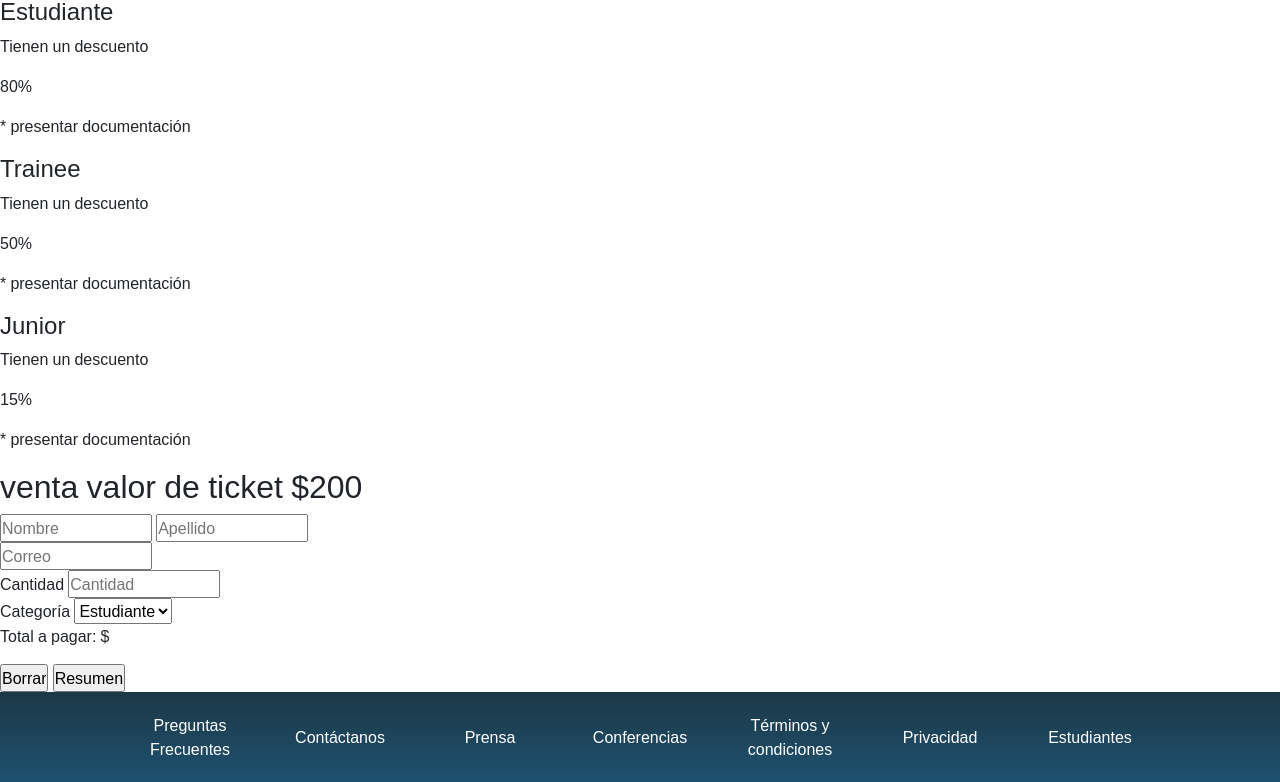
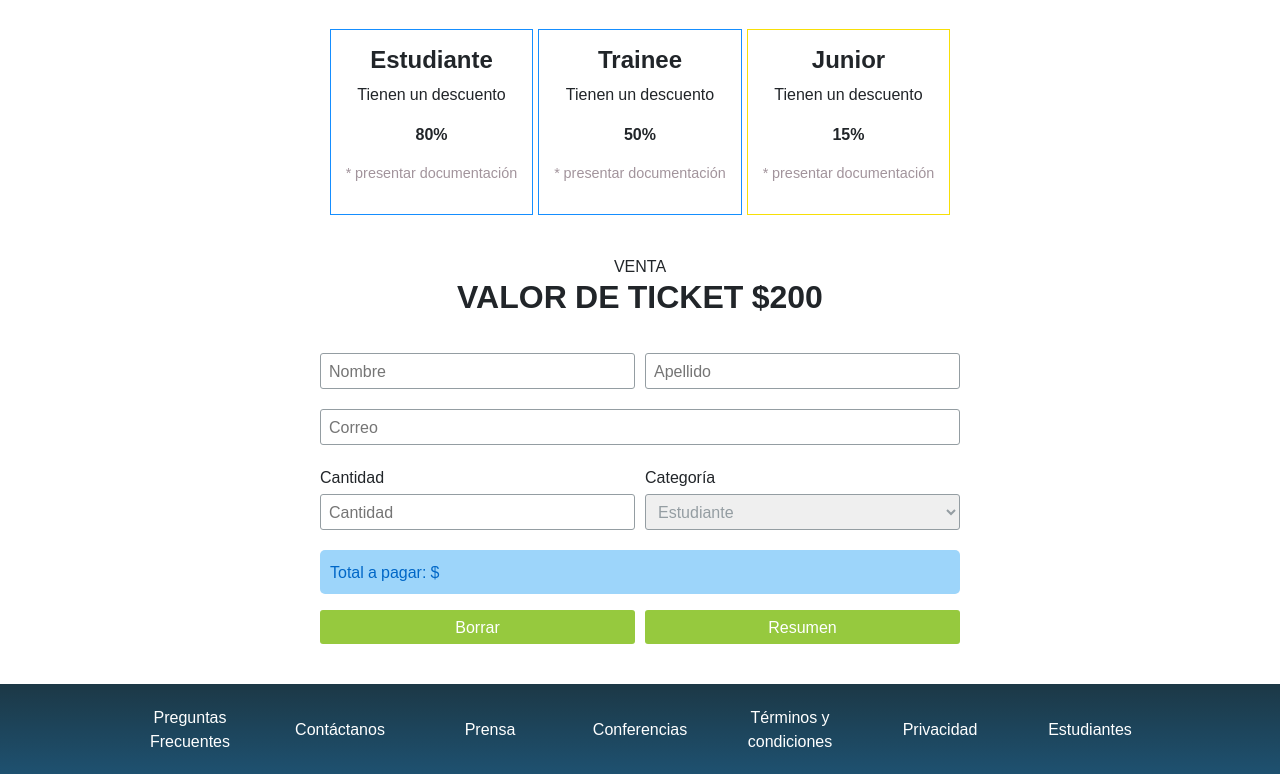
Before and after one commit to Sybil24/primer-tp-codo-a-codo, a plain HTML site: page pages/tickets.html in a window 1280 px wide. Shown: the part 93-875 px from the top of the page. Drawn offline with nearby package versions, Linux system fonts and the light colour scheme; a script that the page names is missing.

Commit message:
agregado estilos, animaciones y queries para tickets.html

```diff
--- a/css/styles.css
+++ b/css/styles.css
@@ -10,8 +10,7 @@ html{
 }
 
 .header{
-
-  /*        NAVIGATION            */
+  /*        NAVEGACIÓN            */
   .navbar {
     background-color: #353a40;
 
@@ -37,6 +36,10 @@ html{
       .nav-item .nav-link {
         color: #949da2;
       }
+      .nav-item .nav-link:hover{
+        transform: scale(1.2);
+        transition: 0.3s ease-in;
+      }
       .nav-item .nav-link-white{
         color: #ffffff;
       }
@@ -45,7 +48,7 @@ html{
       }
     }
   }
-  /*           HERO               */
+  /*           PORTADA              */
   .container-hero{
     background: linear-gradient(to right, #0000006e, #0000006c),
       url(../assets/img/ba1.jpg) no-repeat 28% 72% / cover;
@@ -94,8 +97,9 @@ html{
     }
   }
 }
-/*             MAIN                */
+
 .main {
+  /* ESTILOS PÁGINA PRINCIPAL */
   .section-oradores{
     display: flex;
     flex-direction: column;
@@ -108,14 +112,14 @@ html{
       text-transform: uppercase;
       width: 100%;
     }
-    .container-cards{
+    .container-cards-index{
       display: flex;
       flex-wrap: wrap;
       align-items: center;
       justify-content: center;
       gap: 15px;
 
-      .cards{
+      .cards-index{
         border: 1px solid #949da2;
         border-radius: 5px;
         overflow: hidden;
@@ -219,7 +223,7 @@ html{
       text-align: center;
     }
     /*            FORM               */
-    .form{
+    .form-index{
       display: flex;
       flex-direction: column;
       gap: 10px;
@@ -253,7 +257,122 @@ html{
       }
     }
   }
+
+  /* ESTILOS PÁGINA TICKETS */
+  .container-cards{
+    display: flex;
+    align-items: center;
+    justify-content: center;
+    flex-wrap: wrap;
+    gap: 5px;
+    margin: 2rem 0;
+
+    .cards{
+      border: 1px solid #158eff;
+      text-align: center;
+      transition: transform 0.3s ease-in-out;
+      cursor: pointer;
+
+      & h4{
+        background-color: #158eff;
+        padding: 10px;
+      }
+      & h4, p:nth-of-type(2){
+        font-weight: bold;
+      }
+      &  p:nth-of-type(3){
+        color: #a2949c;
+        font-size: 0.9em;
+        padding: 0 15px;
+      }
+    }
+    .cards:hover{
+      transform: scale(1.1);
+      margin: 5px;
+      box-shadow: 0px 5px 5px #888888;
+    }
+    .cards:last-of-type{
+      border: 1px solid #f7df07;
+
+      & h4{
+        background-color: #f7df07;
+      }
+    }
+  }
+  .container-form{
+    display: flex;
+    flex-direction: column;
+    gap: 20px;
+
+    .title-form h2{
+      background-color: #5b656e;
+      font-weight: bold;
+      padding: 10px 0;
+      text-align: center;
+      text-transform: uppercase;
+    }
+    /*    FORMULARIO    */
+    .form{
+      min-width: 300px;
+      margin: 0 auto 20px;
+      width: 50%;
+
+      .container-user{
+        display: flex;
+        gap: 10px;
+      }
+      .container-mail{
+        margin: 20px 0;
+      }
+      .container-label{
+        display: flex;
+        gap: 10px;
+
+        .cantidad, .categoria{
+          flex: 1;
+        }
+        .cantidad label, .categoria label{
+          padding-bottom: 5px;
+        }
+      }
+      .container-info{
+        margin: 20px 0;
+
+        .container-precio p{
+          background-color: #9dd5fa;
+          border-radius: 5px;
+          color: #0067c7;
+          padding: 10px;
+        }
+        .container-buttons{
+          display: flex;
+          gap: 10px;
+
+          & input{
+            background-color: #96c93e;
+            border: none;
+            border-radius: 3px;
+            color: #fff;
+            padding: 5px;
+          }
+          & input:active{
+            animation: movimientoVertical 0.8s linear both;
+          }
+        }
+      }
+      & input, .categoria select{
+        border: 1px solid #242525;
+        border-radius: 3px;
+        outline: none;
+        padding: 5px 8px;
+        width: 100%;
+        color: #949da2;
+      }
+    }
+  }
 }
+
+
 /*            FOOTER                */
 .footer{
   background: linear-gradient(#1c3846, #1e5170 );
@@ -275,7 +394,27 @@ html{
   }
 }
 
-/*         MEDIA QUERIES            */
+/*         ANIMACIONES              */
+/* INPUT SUBMIT TICKETS */
+@keyframes movimientoVertical{
+  0%, 100%{
+    transform: translateY(0);
+  }
+  10%,30%,50%,70%{
+    transform: translateY(-8px);
+  }
+  20%,40%,60%{
+    transform: translateY(8px);
+  }
+  80%{
+    transform: translateY(6.4px);
+  }
+  90%{
+    transform: translateY(-6.4px);
+  }
+}
+
+/*         MEDIA QUERIES             */
 @media screen and (min-width: 920px) {
   *{
     transition: 0.5s ease;
@@ -319,6 +458,7 @@ html{
 
   .main{
 
+  /* ESTILOS PÁGINA PRINCIPAL */
     .section-oradores{
       .title-oradores{
         background-color: #ffffff;
@@ -329,7 +469,7 @@ html{
           font-size: .4em;
         }
       }
-      .container-cards .cards{
+      .container-cards-index .cards-index{
         width: 300px;
       }
     }
@@ -351,13 +491,52 @@ html{
           font-size: .4em;
         }
       }
-      .form .container-inputs{
+      .form-index .container-inputs{
         flex-direction: row;
         gap: 30px;
       }
-      .form .input-form-submit{
+      .form-index .input-form-submit{
         padding: 8px;
       }
+    }
+
+  /* ESTILOS PÁGINA TICKETS */
+    .container-cards {
+      .cards{
+        padding: 15px;
+        user-select: none;
+
+        & h4:last-of-type{
+          background-color: #ffffff;
+          padding: 0;
+        }
+        & h4{
+          background-color: #ffffff;
+          padding: 0;
+        }
+        &  p:nth-of-type(3){
+          padding: 0;
+        }
+      }
+      .cards:active{
+        transform: rotateY(250deg);
+		    perspective:(700px);
+        transition: .5s;
+	      transform-origin: center center;
+      }
+    }
+    .container-form .title-form h2 {
+      background-color: #ffffff;
+
+      & span{
+        font-size: .5em;
+        font-weight: 400;
+        transition: 0.5s ease;
+        display: block;
+      }
+    }
+    .container-form .form input, .container-form .form .categoria select{
+      border: 1px solid #949da2;
     }
 
   }
```
